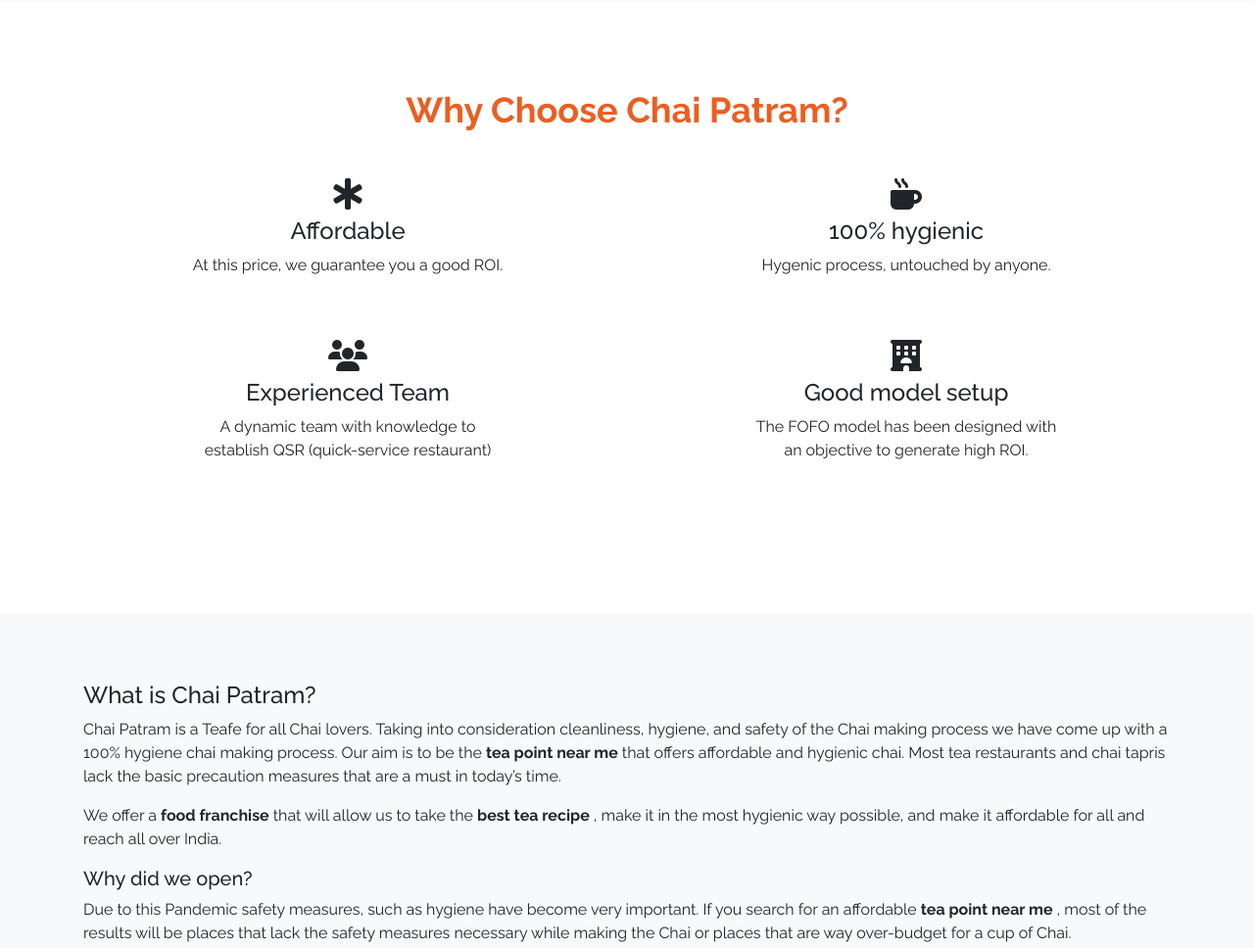
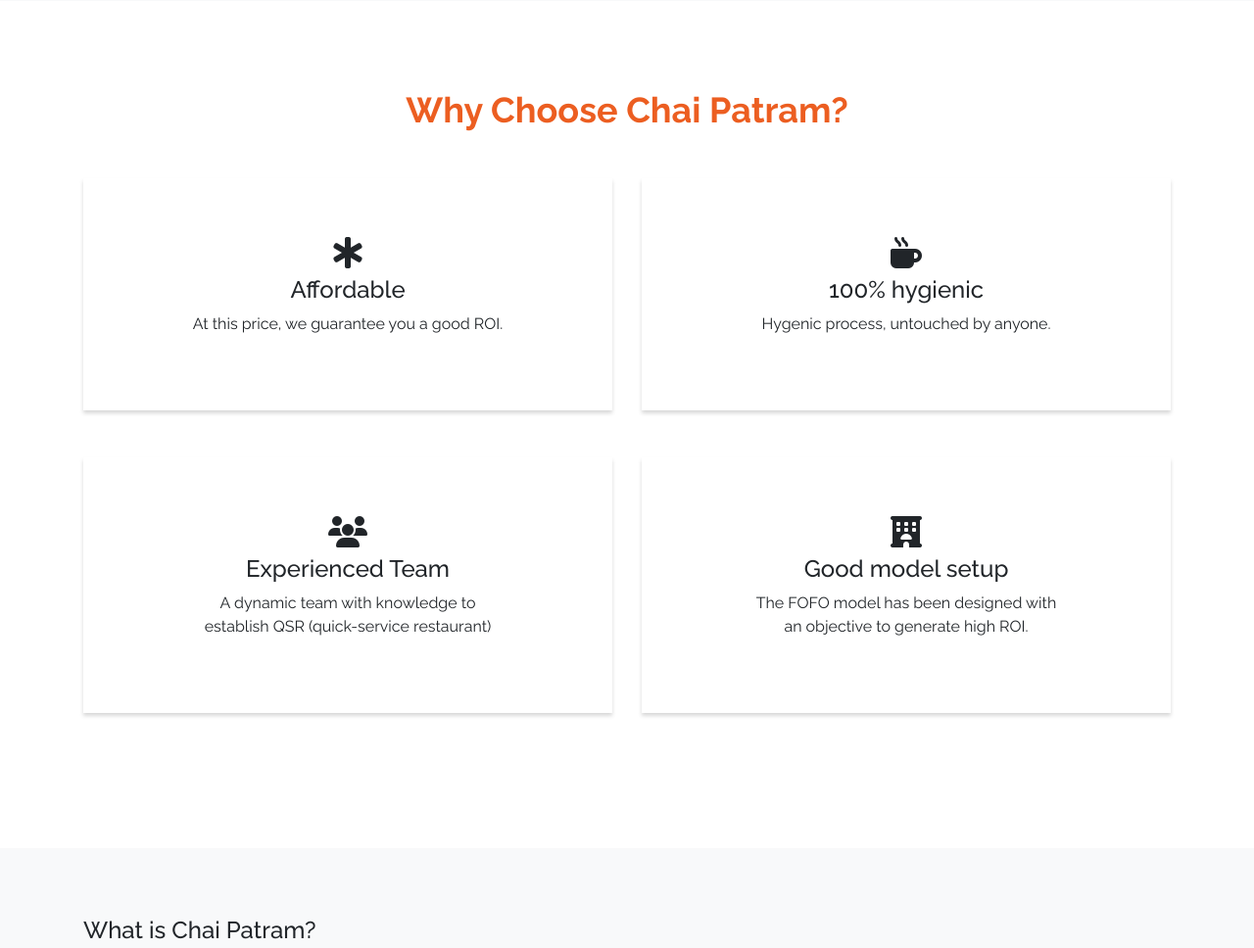
Before and after one commit to Guru707/chai, a PHP site: page /franchise.php in a window 1280 px wide. Shown: the part 1108-2076 px from the top of the page at 98% size. Run offline with PHP 8.4, Linux system fonts and the light colour scheme; some libraries are stand-ins or nearby versions.

Commit message:
franchise design update

```diff
--- a/css/style.css
+++ b/css/style.css
@@ -1057,6 +1057,10 @@
     font-weight: 700;
     margin-bottom: 0;
 }
+.franchise_box{
+    padding: 60px 20px;
+    box-shadow: 0px 3px 4px #d8d8d8;
+}
 .hidden_content{
     display: none;
 }
--- a/franchise.php
+++ b/franchise.php
@@ -44,24 +44,32 @@
             </div>
             <div class="row">
                <div class="col-md-6 text-center mb-5">
+                  <div class="franchise_box">
                   <i class="fas fa-star-of-life h2"></i>
                   <h4>Affordable</h4>
                   <p>At this price, we guarantee you a good ROI.</p>
+                  </div>
                </div>
                <div class="col-md-6 text-center mb-5">
+               <div class="franchise_box">
                   <i class="fas fa-mug-hot h2"></i>
                   <h4>100% hygienic </h4>
                   <p>Hygenic process, untouched by anyone.</p>
+                  </div>
                </div>
                <div class="col-md-6 text-center mb-5">
+               <div class="franchise_box">
                   <i class="fas fa-users h2"></i>
                   <h4>Experienced Team</h4>
                   <p>A dynamic team with knowledge to <span class="d-block">establish QSR (quick-service restaurant)</span></p>
                </div>
+               </div>
                <div class="col-md-6 text-center mb-5">
+               <div class="franchise_box">
                   <i class="fas fa-hotel h2"></i>
                   <h4>Good model setup</h4>
                   <p>The FOFO model has been designed with <span class="d-block"> an objective to generate high ROI.</span></p>
+               </div>
                </div>
             </div>
          </div>
```
